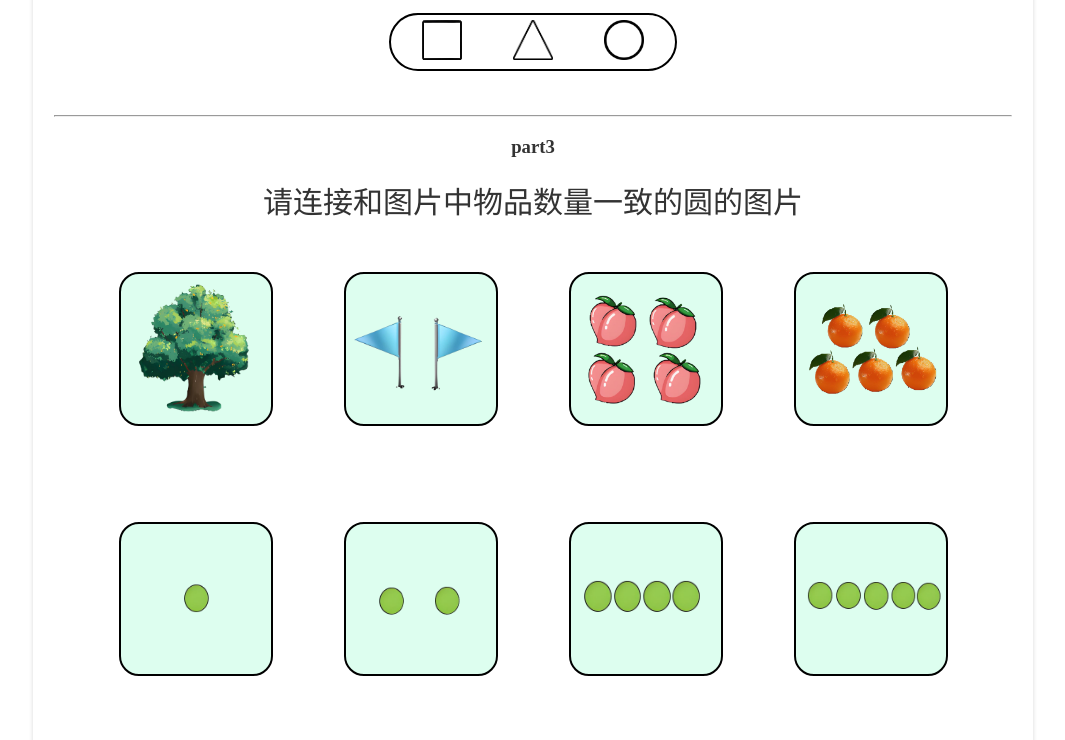
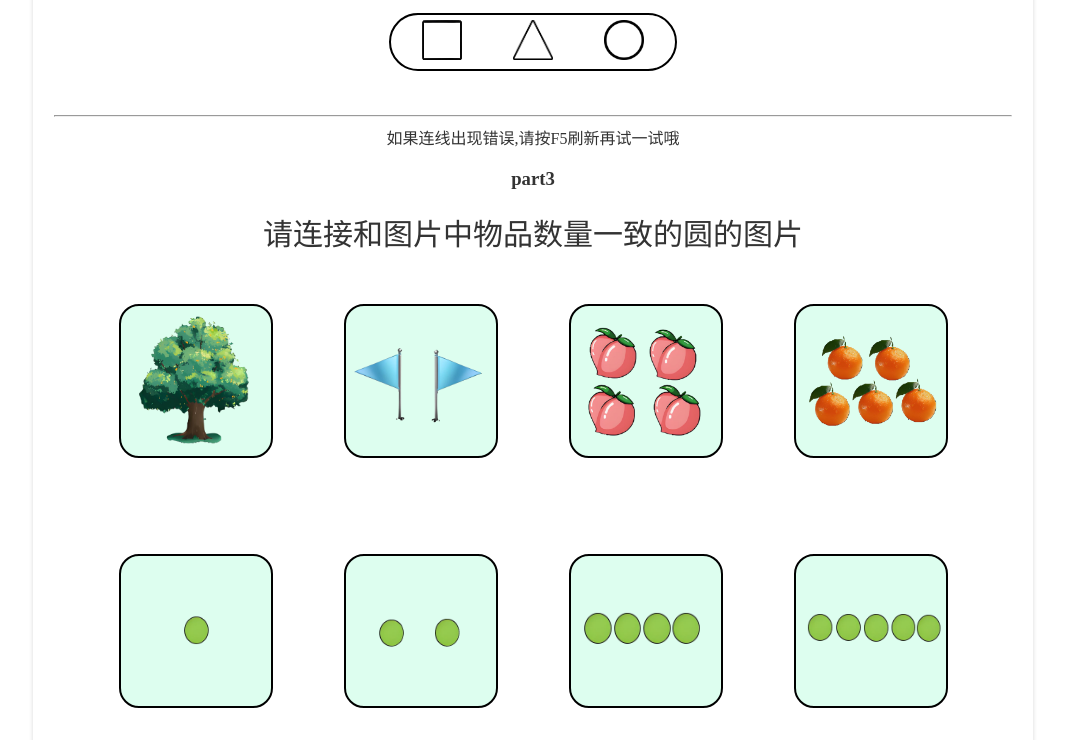
Before and after one commit to Nacocx/AmeQd, a Vue app: page / in a window 1280 px wide. Shown: the part 1920-2660 px from the top of the page, without its empty margins (107-1172 px from the left). Built offline with nearby package versions, Linux system fonts and the light colour scheme.

Commit message:
Update App.vue

```diff
--- a/src/App.vue
+++ b/src/App.vue
@@ -26,16 +26,17 @@
 
 
               <div>
-
+                <span>如果连线出现错误,请按F5刷新再试一试哦</span>
                 <lxt :message="questions.lxt_part3" v-if="lxtpage === 1" />
                 <!-- 拓展应用：3 -->
                 <lxt :message="questions.lxt_tuo3" v-if="lxtpage === 2" />
-                <qst :message="questions.qst"/>
                 <el-button-group size="large">
                   <el-button @click="lxtpage--" type="primary" :disabled="lxtpage === 1">Last</el-button>
                   <el-button @click="lxtpage++" type="primary" :disabled="lxtpage === 2">Next</el-button>
                 </el-button-group>
                 <hr />
+                <qst :message="questions.qst"/>
+
 
 
               </div>
```
